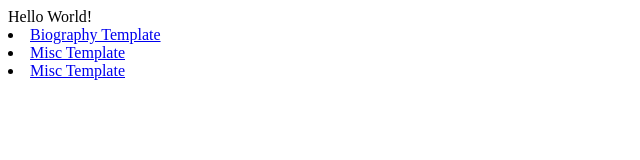
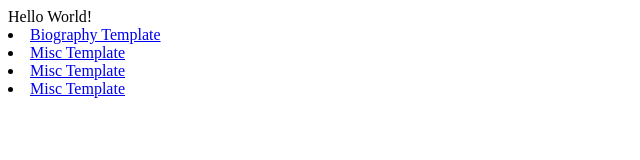
Before and after one commit to IsmaelR13/IsmaelR13.github.io, a plain HTML site: page index.html in a window 1280 px wide. Shown: the whole page, without its empty margins (0-640 px from the left). Drawn offline with Linux system fonts and the light colour scheme.

Commit message:
Update index.html

```diff
--- a/index.html
+++ b/index.html
@@ -11,5 +11,6 @@
     <li> <a href = "https://ismaelr13.github.io/hw2-2022/"> Biography Template</a> </li>
     <li> <a href = "https://ismaelr13.github.io/hw3-2022/"> Misc Template</a> </li>
     <li> <a href = "https://ismaelr13.github.io/hw4-2022/"> Misc Template</a> </li>
+    <li> <a href = "https://ismaelr13.github.io/homework5-2022/"> Misc Template</a> </li>
 </body>
 </html>
```
